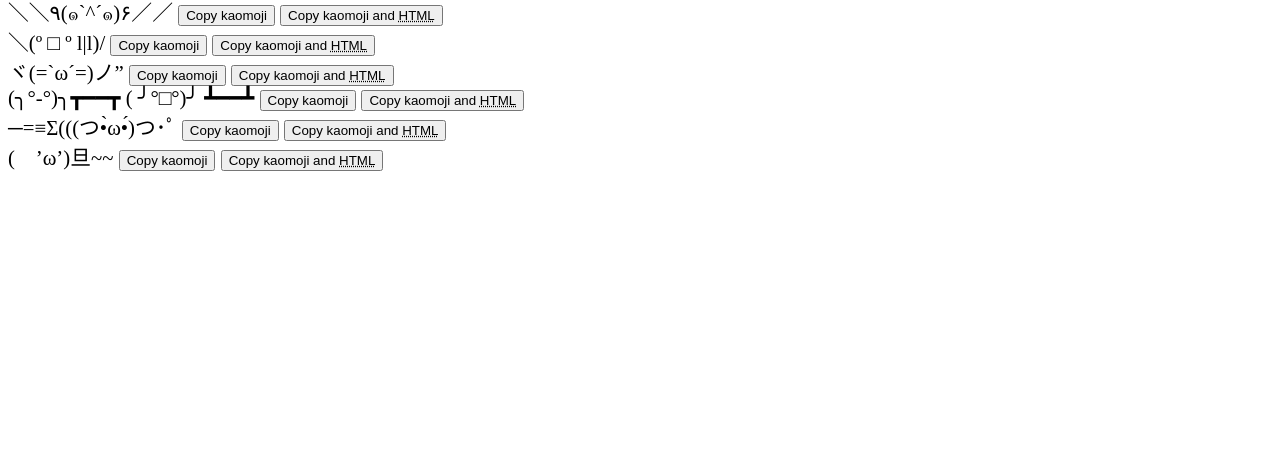
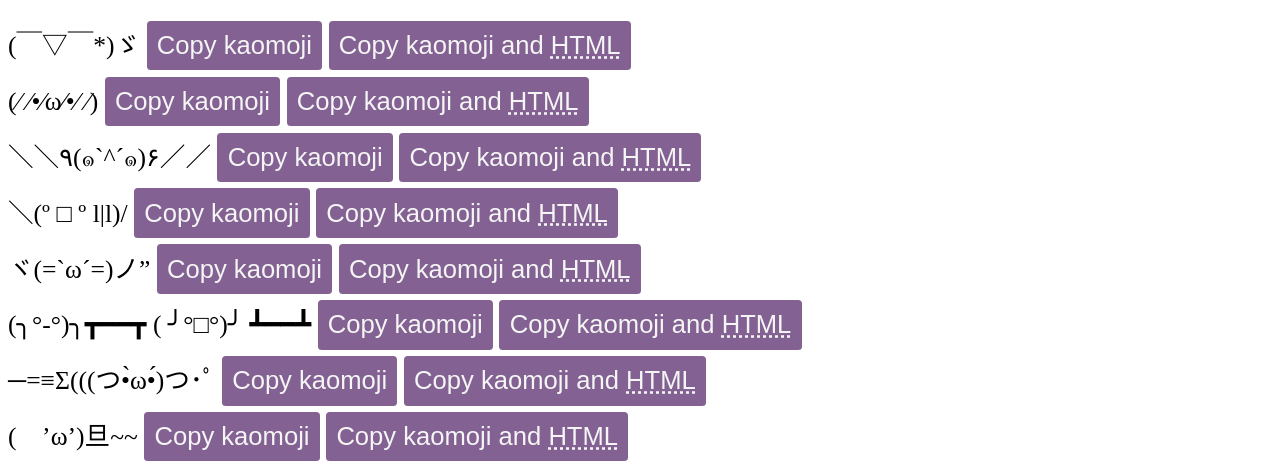
Before and after one commit to AlcinaW/mobile-suit-css, a plain HTML site: page 6-kaomoji/index.html in a window 1280 px wide. Shown: the part 624-1093 px from the top of the page. Before the commit the page ends 803 px from the top, so only its background shows below. Drawn offline with Linux system fonts and the light colour scheme.

Commit message:
CSS updated

```diff
--- a/6-kaomoji/index.html
+++ b/6-kaomoji/index.html
@@ -17,6 +17,13 @@
             /* 20px */
             --font-size--large: 2.4rem;
             /* 24px */
+            --indigo: hsl(280, 20%, 48%);
+            --deep-indigo: hsl(280, 100%, 5%);
+
+            --white: hsl(0, 0%, 96%);
+            --transparent: rgba(255, 255, 255, 0);
+
+            --border-radius: .15em;
         }
 
         .font-size--small {
@@ -36,26 +43,25 @@
         }
 
         body {
-            font-size: 130%;
+            font-size: var(--font-size--default);
+            /* font-size: 130%; */
         }
 
-        /* The animation */
         /* Based on this Codepen: https://codepen.io/aardrian/pen/ENJdjN */
-        @keyframes TOOLTIP {
+        @keyframes tooltip {
             from {
                 bottom: .5em;
-                background-color: rgba(0, 0, 0, 0);
-                border: .05em solid rgba(255, 255, 255, 0);
-                color: rgba(255, 255, 255, 0);
-                box-shadow: 0 0 0 rgba(0, 0, 0, 1);
+                background-color: var(--indigo);
+                border: .05em solid var(--transparent);
+                color: var(--transparent);
+                box-shadow: none;
             }
 
             to {
                 bottom: 1.5em;
-                background-color: rgba(0, 0, 0, .85);
-                border: .05em solid rgba(255, 255, 255, 1);
-                color: rgba(255, 255, 255, 1);
-                box-shadow: .15em .15em .5em rgba(0, 0, 0, 1);
+                background-color: var(--deep-indigo);
+                color: var(--white);
+                box-shadow: none;
             }
         }
 
@@ -72,16 +78,52 @@
             z-index: 1;
             bottom: 1.5em;
             left: 0;
-            max-width: 5em;
+            max-width: 7em;
             padding: .5em .75em;
-            border: .05em solid rgba(255, 255, 255, 1);
+            border: .05em solid var(--white);
             border-radius: .2em;
-            box-shadow: .15em .15em .5em rgba(0, 0, 0, 1);
+            box-shadow: none;
             content: attr(aria-label);
-            background-color: rgba(0, 0, 0, .85);
-            color: rgba(255, 255, 255, 1);
+            background-color: var(--deep-indigo);
+            color: var(--white);
             font-size: 80%;
-            animation: TOOLTIP .1s ease-out 1;
+            animation: tooltip .1s ease-out 1;
+        }
+
+        button {
+            font-size: var(--font-size--default);
+            cursor: pointer;
+            display: inline-block;
+            border: none;
+            padding: .4em;
+            margin: 0;
+            text-decoration: none;
+            background: var(--indigo);
+            color: var(--white);
+            text-align: center;
+            transition: background 200ms ease-in-out, transform 150ms ease;
+            border-radius: var(--border-radius);
+        }
+
+        button:hover,
+        button:focus {
+            background: var(--deep-indigo);
+            border-radius: var(--border-radius);
+        }
+
+        button:focus {
+            outline: .1em solid var(--white);
+            outline-offset: -5px;
+            border-radius: var(--border-radius);
+        }
+
+        button:active {
+            transform: scale(0.99);
+            border-radius: var(--border-radius);
+        }
+
+        .kaomoji-group {
+            margin-bottom: .25em;
         }
     </style>
 </head>
@@ -123,7 +165,7 @@
         <a name="skipkaomoji"></a>
         <section>
             <h2 class="font-size--medium">Kaomoji with aria-label</h2>
-            <article class="kaomoji group">
+            <article class="kaomoji-group">
                 <span role="img" aria-label="Embarrassed or shy" class="copy-kaomoji" tabindex="0">
                     (&#xFFE3;&#x25BD;&#xFFE3;*)&#x309E;
                 </span>
@@ -131,7 +173,7 @@
                 <button type="button" class="copy-html">Copy kaomoji and <abbr
                         title="HyperText Markup Language">HTML</abbr></button>
             </article>
-            <article class="kaomoji group">
+            <article class="kaomoji-group">
                 <span role="img" aria-label="Blushing" class="copy-kaomoji" tabindex="0">
                     (&#x2044; &#x2044;&#x2022;&#x2044;&#x3C9;&#x2044;&#x2022;&#x2044; &#x2044;)
                 </span>
@@ -139,7 +181,7 @@
                 <button type="button" class="copy-html">Copy kaomoji and <abbr
                         title="HyperText Markup Language">HTML</abbr></button>
             </article>
-            <article class="kaomoji group">
+            <article class="kaomoji-group">
                 <span role="img" aria-label="Determined or excited" tabindex="0">
                     &#xFF3C;&#xFF3C;&#x669;(&#xE51;&#x60;^&#xB4;&#xE51;)&#x6F6;&#xFF0F;&#xFF0F;
                 </span>
@@ -147,7 +189,7 @@
                 <button type="button" class="copy-html">Copy kaomoji and <abbr
                         title="HyperText Markup Language">HTML</abbr></button>
             </article>
-            <article class="kaomoji group">
+            <article class="kaomoji-group">
                 <span role="img" aria-label="Shocked and horrified" tabindex="0">
                     &#xFF3C;(&#xBA; &#x25A1; &#xBA; l|l)/
                 </span>
@@ -155,7 +197,7 @@
                 <button type="button" class="copy-html">Copy kaomoji and <abbr
                         title="HyperText Markup Language">HTML</abbr></button>
             </article>
-            <article class="kaomoji group">
+            <article class="kaomoji-group">
                 <span role="img" aria-label="Excited or sly" tabindex="0">
                     &#x30FE;(=&#x60;&#x3C9;&#xB4;=)&#x30CE;&#x201D;
                 </span>
@@ -163,7 +205,7 @@
                 <button type="button" class="copy-html">Copy kaomoji and <abbr
                         title="HyperText Markup Language">HTML</abbr></button>
             </article>
-            <div class="kaomoji group">
+            <div class="kaomoji-group">
                 <span role="img" aria-label="Picks up and flips a table upside-down in rage" tabindex="0">
                     (&#x256E;&#xB0;-&#xB0;)&#x256E;&#x2533;&#x2501;&#x2501;&#x2533; (
                     &#x256F;&#xB0;&#x25A1;&#xB0;)&#x256F; &#x253B;&#x2501;&#x2501;&#x253B;
@@ -172,7 +214,7 @@
                 <button type="button" class="copy-html">Copy kaomoji and <abbr
                         title="HyperText Markup Language">HTML</abbr></button>
             </div>
-            <article class="kaomoji group">
+            <article class="kaomoji-group">
                 <span role="img" aria-label="Flying very fast to a destination with determination" tabindex="0">
                     &#x2500;=&#x2261;&#x3A3;(((&#x3064;&#x2022;&#x300;&#x3C9;&#x2022;&#x301;)&#x3064;&#xFF65;&#xFF9F;
                 </span>
@@ -180,7 +222,7 @@
                 <button type="button" class="copy-html">Copy kaomoji and <abbr
                         title="HyperText Markup Language">HTML</abbr></button>
             </article>
-            <article class="kaomoji group">
+            <article class="kaomoji-group">
                 <span role="img" aria-label="Serving some hot and relaxing tea" tabindex="0">
                     (&#x3000;&#x2019;&#x3C9;&#x2019;)&#x65E6;~~
                 </span>
```
